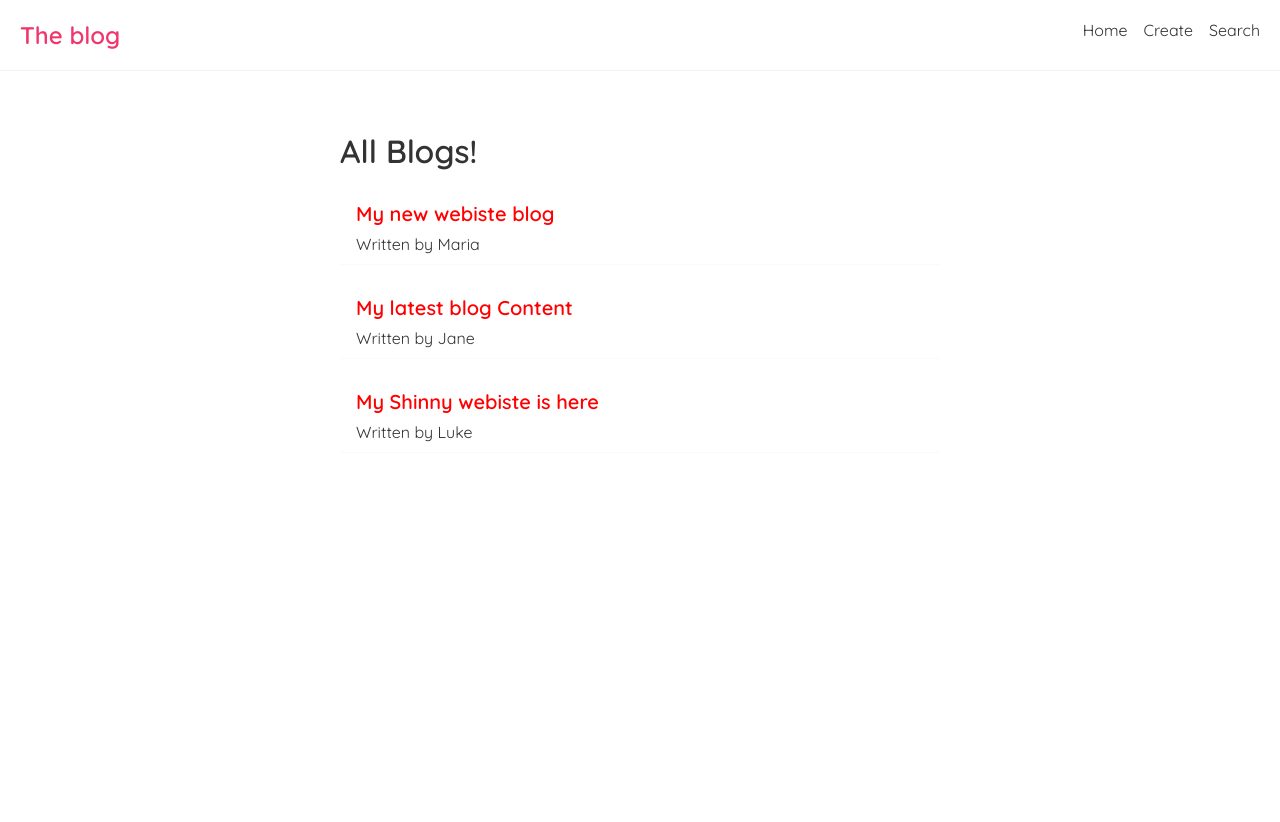
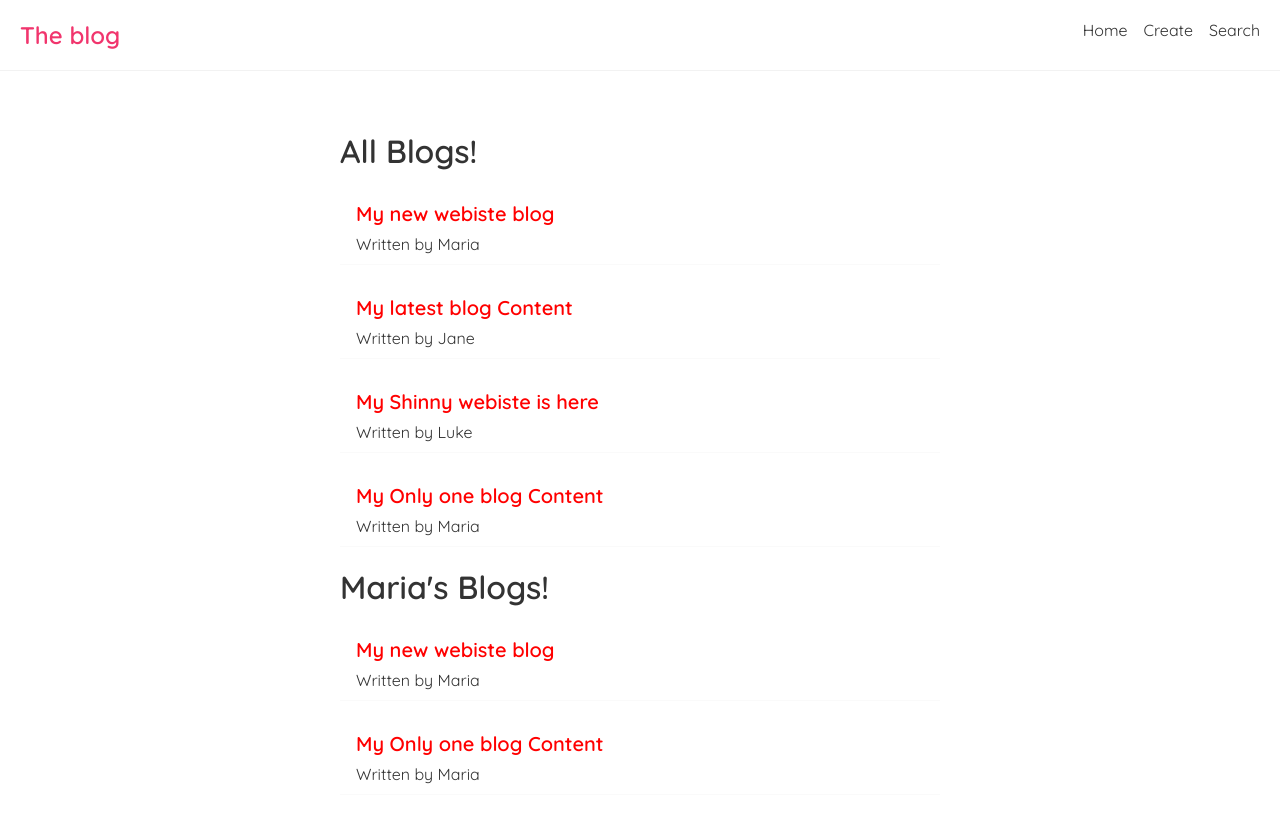
Before and after one commit to harryudi/My_react_blog, a React (Create React App) app in the folder project-sky/: page / in a window 1280 px wide. Shown: the top 822 px of the page. Before the commit the page ends 800 px from the top, so only its background shows below. Built offline with nearby package versions, Linux system fonts and the light colour scheme.

Commit message:
filter of reusable component

```diff
--- a/project-sky/src/Home.js
+++ b/project-sky/src/Home.js
@@ -8,11 +8,13 @@ const Home = () => {
     const [blogs, setBlogs] = useState([
         {title:'My new webiste blog', body: 'I will be reaching out to each founder personally to extend every information and provide them with the necessary details for the calls. If you require any additional information or assistance in coordinating these interviews, please do not hesitate to reach out to me.', author: 'Maria', id:1 },
         {title:'My latest blog Content', body: 'I will be reaching out to each founder personally to extend every information and provide them with the necessary details for the calls. If you require any additional information or assistance in coordinating these interviews, please do not hesitate to reach out to me.', author: 'Jane', id:2 },
-        {title:'My Shinny webiste is here', body: 'I will be reaching out to each founder personally to extend every information and provide them with the necessary details for the calls. If you require any additional information or assistance in coordinating these interviews, please do not hesitate to reach out to me.', author: 'Luke', id:3 }
+        {title:'My Shinny webiste is here', body: 'I will be reaching out to each founder personally to extend every information and provide them with the necessary details for the calls. If you require any additional information or assistance in coordinating these interviews, please do not hesitate to reach out to me.', author: 'Luke', id:3 },
+        {title:'My Only one blog Content', body: 'I will be reaching out to each founder personally to extend every information and provide them with the necessary details for the calls. If you require any additional information or assistance in coordinating these interviews, please do not hesitate to reach out to me.', author: 'Maria', id:4 }
     ])
     return (
         <div className="home">
             <BlogLists blogsP={blogs} titleP="All Blogs!" />
+            <BlogLists blogsP={blogs.filter((blog)=>blog.author==='Maria') } titleP="Maria's Blogs!" />
         </div>
      );
 }
```
